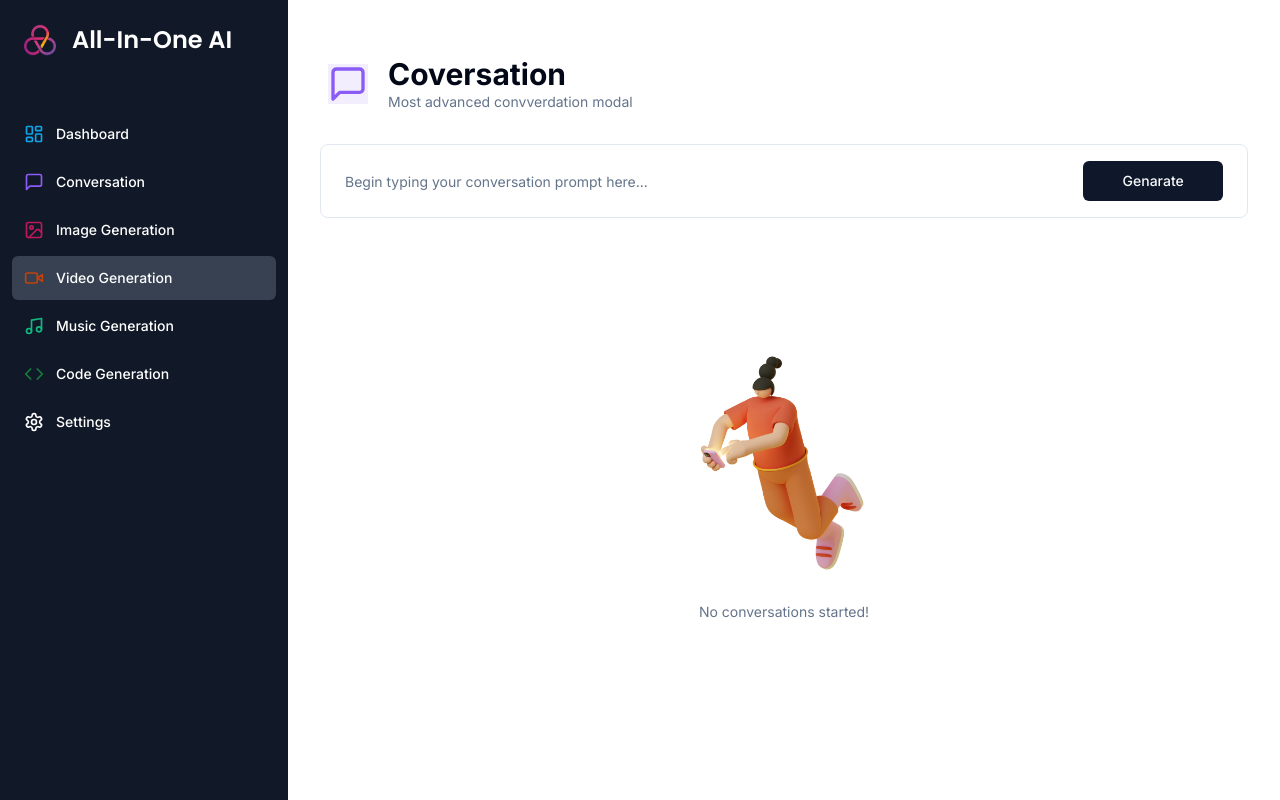
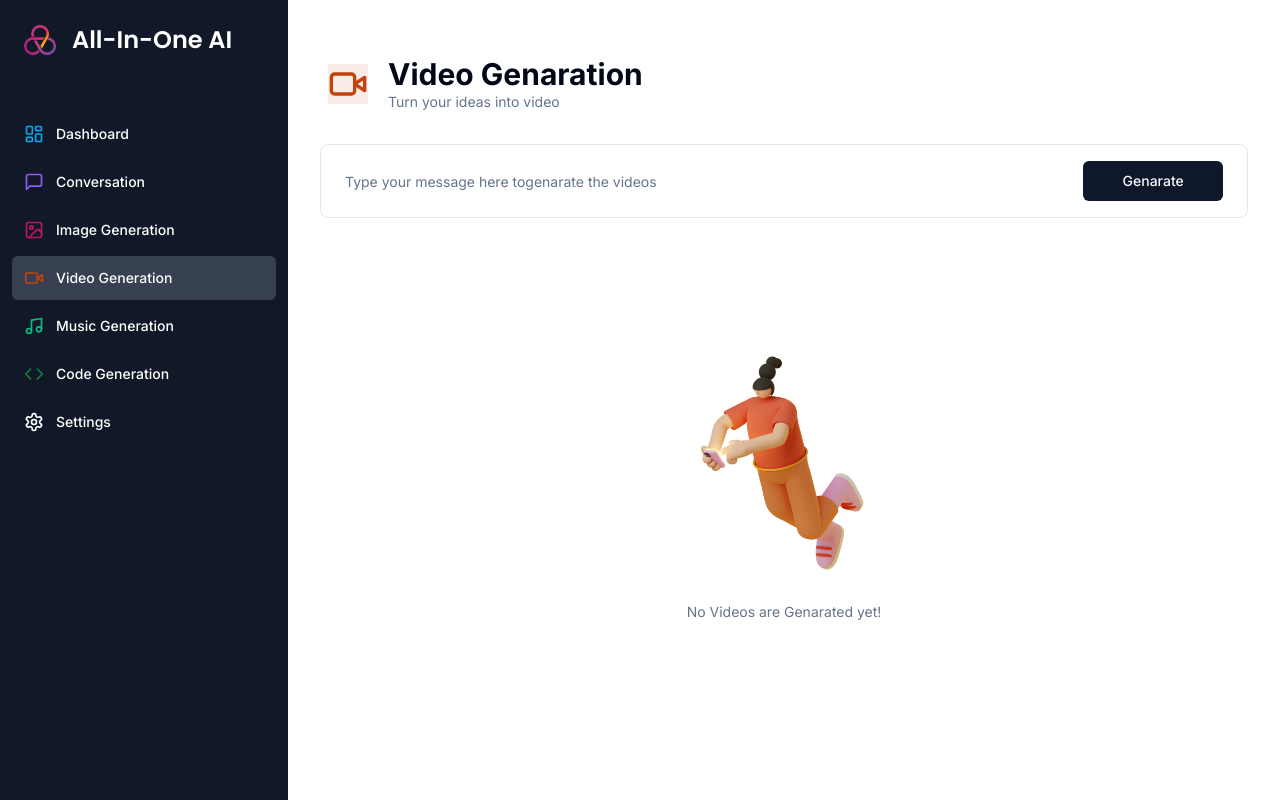
Before and after one commit to HGSChandeepa/All-inOne-AI, a Next.js app: page /video in a window 1280 px wide. Built offline with nearby package versions, Linux system fonts and the light colour scheme.

Commit message:
video  genarating model is now working

```diff
--- a/app/(dashboard)/(routes)/music/page.tsx
+++ b/app/(dashboard)/(routes)/music/page.tsx
@@ -48,7 +48,7 @@ export default function page() {
   return (
     <div>
       <Heading
-        title={"Musi Genaration"}
+        title={"Music Genaration"}
         description={"Turn your ideas into music"}
         icon={Music}
         bgColor="text-emerald-500"
--- a/app/(dashboard)/(routes)/video/page.tsx
+++ b/app/(dashboard)/(routes)/video/page.tsx
@@ -2,7 +2,7 @@
 import axios from "axios";
 import * as z from "zod";
 import Heading from "@/components/Heading";
-import { Divide, MessageSquare } from "lucide-react";
+import { Video } from "lucide-react";
 import React, { useState } from "react";
 import { useForm } from "react-hook-form";
 import { zodResolver } from "@hookform/resolvers/zod";
@@ -12,16 +12,12 @@ import { Form, FormControl, FormField, FormItem } from "@/components/ui/form";
 import { Input } from "@/components/ui/input";
 import { Button } from "@/components/ui/button";
 import { useRouter } from "next/navigation";
-import { ChatCompletionRequestMessage } from "openai";
 import Empty from "@/components/Empty";
 import Loader from "@/components/Loader";
-import { cn } from "@/lib/utils";
-import UserAvatar from "@/components/UserAvatar";
-import BotAvatar from "@/components/BotAvatar";
 
 export default function page() {
   const router = useRouter();
-  const [messages, setMessages] = useState<ChatCompletionRequestMessage[]>([]);
+  const [video, setVideo] = useState<string>();
   //defingin the form default values
   const form = useForm<z.infer<typeof formSchema>>({
     resolver: zodResolver(formSchema),
@@ -35,21 +31,13 @@ export default function page() {
 
   const onSubmit = async (values: z.infer<typeof formSchema>) => {
     try {
-      const userMessage: ChatCompletionRequestMessage = {
-        role: "user",
-        content: values.prompt,
-      };
-      //create the new messages
-      const newMessages = [...messages, userMessage];
-      const response = await axios.post("/api/conversation", {
-        messages: newMessages,
-      });
-
-      setMessages((current) => [...current, response.data, userMessage]);
-
+      setVideo(undefined);
+      const response = await axios.post("/api/video", values);
+      console.log(response);
+      setVideo(response.data[0]); // Assuming the response.data[0] is the video URL
       form.reset();
     } catch (error: any) {
-      //TODO:open pro Model
+      // TODO: Handle error
       console.log(error);
     } finally {
       router.refresh();
@@ -59,11 +47,11 @@ export default function page() {
   return (
     <div>
       <Heading
-        title={"Coversation"}
-        description={"Most advanced convverdation modal"}
-        icon={MessageSquare}
-        bgColor="text-violet-500"
-        iconColor="bg-violet-500/10"
+        title={"Video Genaration"}
+        description={"Turn your ideas into video"}
+        icon={Video}
+        bgColor="text-orange-700"
+        iconColor="bg-orange-700/10"
       />
 
       <div className=" px-4 lg:px-8">
@@ -81,7 +69,7 @@ export default function page() {
                       <Input
                         className="border-0 outline-none focus-visible:ring-0 focus-visible:ring-transparent"
                         disabled={isLoading}
-                        placeholder="Begin typing your conversation prompt here..."
+                        placeholder="Type your message here togenarate the videos"
                         {...field}
                       />
                     </FormControl>
@@ -105,25 +93,17 @@ export default function page() {
               <Loader />
             </div>
           )}
-          {messages.length === 0 && !isLoading && (
-            <Empty lable="No conversations started!" />
+          {!video && !isLoading && (
+            <Empty lable="No Videos are Genarated yet!" />
           )}
-          <div className=" flex flex-col-reverse gap-y-4">
-            {messages.map((message) => (
-              <div
-                key={message.content}
-                className={cn(
-                  "p-8 w-full flex items-start gap-x-8 rounded-lg",
-                  message.role === "user"
-                    ? "bg-white border border-black/10"
-                    : "bg-muted"
-                )}
-              >
-                {message.role === "user" ? <UserAvatar /> : <BotAvatar />}
-                <p className=" text-sm">{message.content}</p>
-              </div>
-            ))}
-          </div>
+          {video && (
+            <video
+              controls
+              className=" w-full mt-8 aspect-video rounded-lg border bg-black"
+            >
+              <source src={video} />
+            </video>
+          )}
         </div>
       </div>
     </div>
--- /dev/null
+++ b/app/api/video/route.ts
@@ -0,0 +1,47 @@
+import { auth } from "@clerk/nextjs";
+import { NextResponse } from "next/server";
+import Replicate from "replicate";
+
+const replicate = new Replicate({
+  auth: process.env.REPLICATE_API_KEY!,
+});
+
+//routes
+export async function POST(req: Request) {
+  try {
+    //get user id from clerk
+    const { userId } = auth();
+    const body = await req.json();
+    const { prompt } = body;
+
+    //if no user
+    if (!userId) {
+      return new NextResponse("Unauthorized", { status: 401 });
+    }
+
+    //if no api key
+    if (!process.env.REPLICATE_API_KEY) {
+      return new NextResponse("Unauthorized api key", { status: 500 });
+    }
+
+    //if no proppt
+    if (!prompt) {
+      return new NextResponse("promprt is required", { status: 401 });
+    }
+
+    //create the response
+    const response = await replicate.run(
+      "anotherjesse/zeroscope-v2-xl:9f747673945c62801b13b84701c783929c0ee784e4748ec062204894dda1a351",
+      {
+        input: {
+          prompt: prompt,
+        },
+      }
+    );
+    //return
+    return NextResponse.json(response);
+  } catch (error) {
+    console.log("[video error]", error);
+    return new NextResponse("Internal Server Error", { status: 500 });
+  }
+}
```
